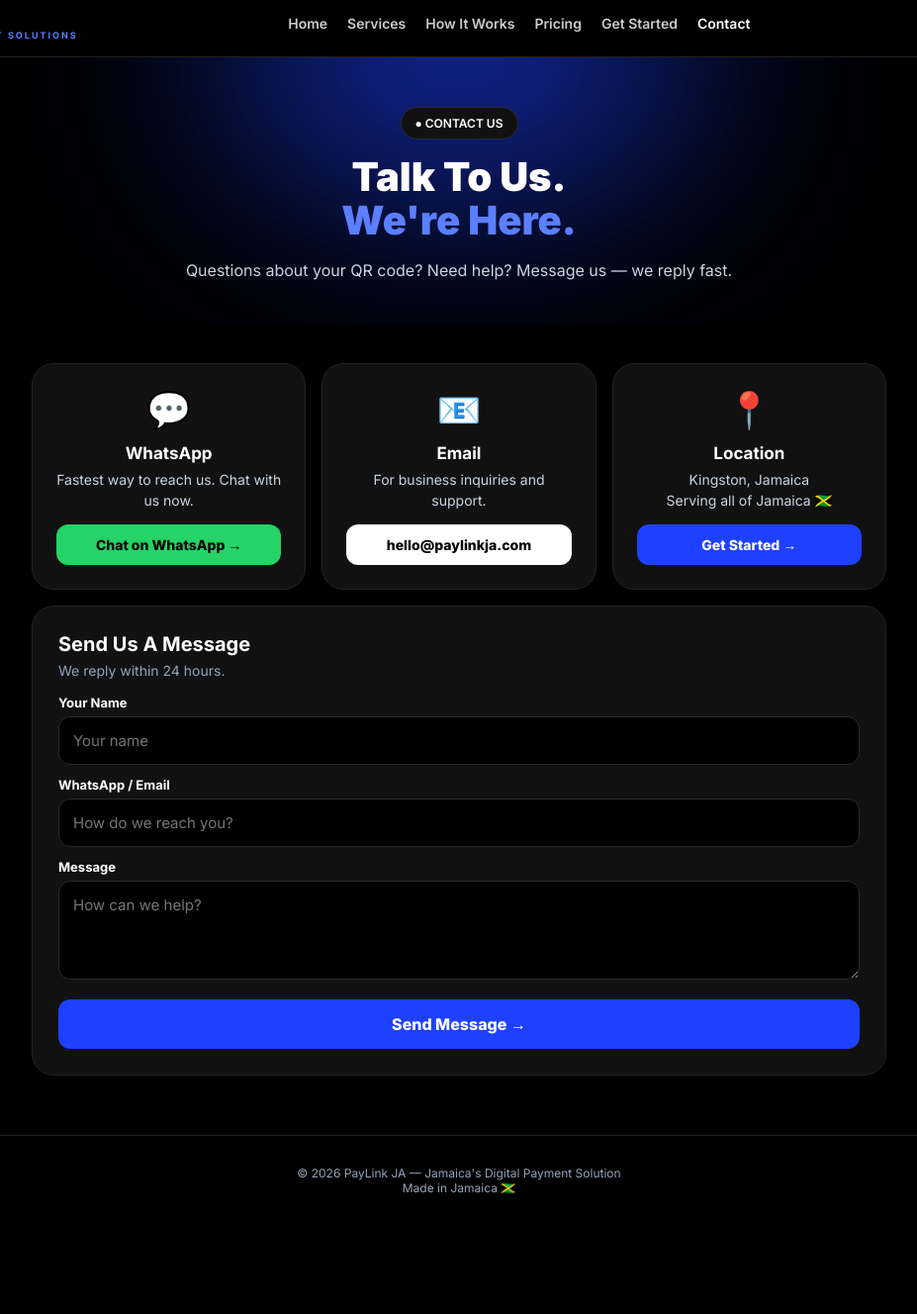
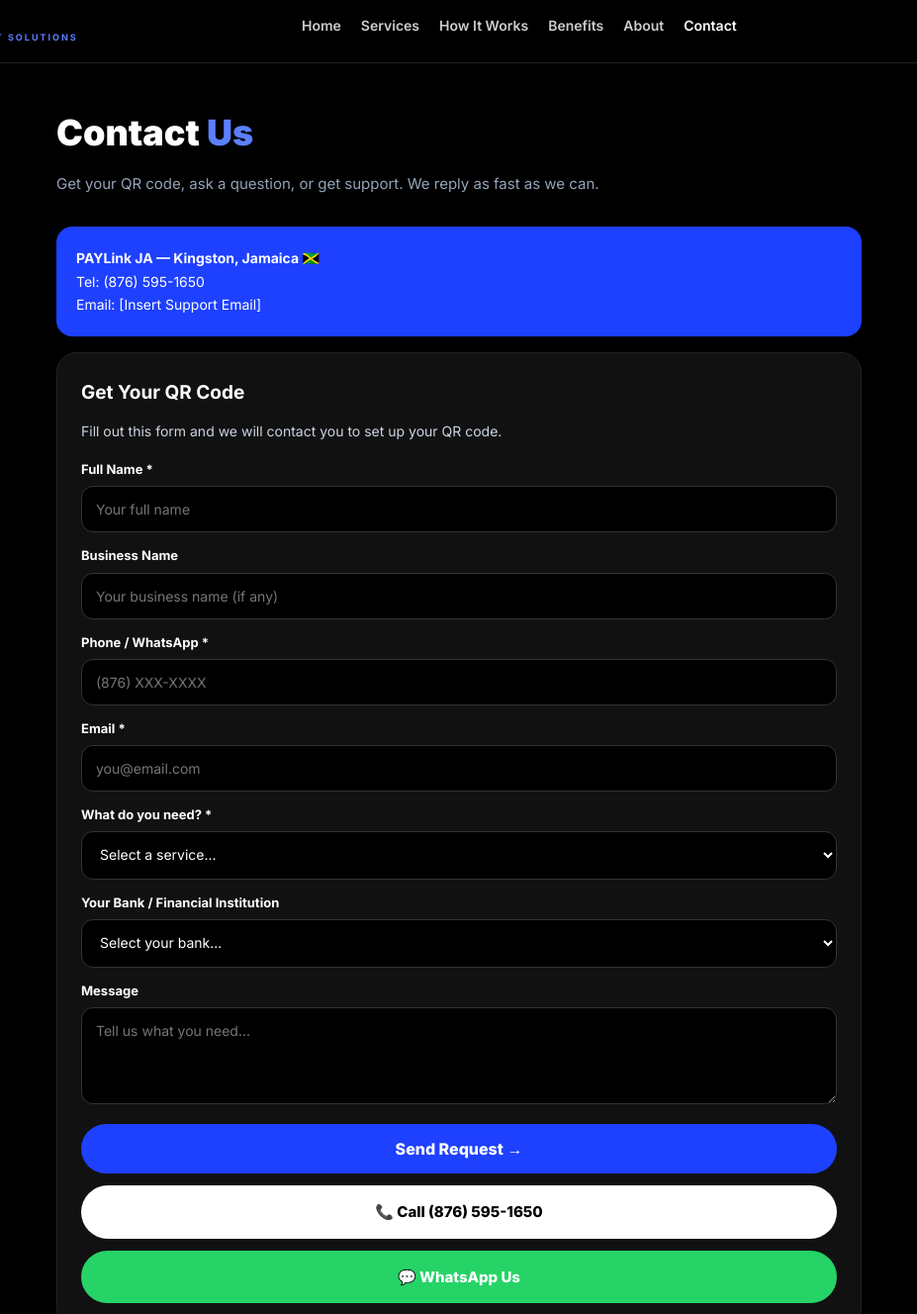
Before and after one commit to rory24699-debug/PAYLink-JA, a plain HTML site: page contact.html in a window 1280 px wide. Shown: the part 11-1339 px from the top of the page at 99% size, without its empty margins (176-1103 px from the left). Before the commit the page ends 1249 px from the top, so only its background shows below. Drawn offline with Linux system fonts and the light colour scheme.

Commit message:
Update contact page title and layout

```diff
--- a/contact.html
+++ b/contact.html
@@ -3,11 +3,11 @@
 <head>
 <meta charset="UTF-8" />
 <meta name="viewport" content="width=device-width, initial-scale=1.0" />
-<title>Contact | PayLink JA</title>
+<title>Contact Us | PAYLink JA</title>
 <link href="https://fonts.googleapis.com/css2?family=Inter:wght@400;600;700;800;900&display=swap" rel="stylesheet">
 <style>
 * { margin:0; padding:0; box-sizing:border-box; font-family:'Inter',sans-serif; }
-body { background:#000; color:#fff; }
+body { background:#000; color:#fff; line-height:1.7; }
 .navbar { background:#000; padding:14px 18px; display:flex; align-items:center; justify-content:space-between; position:sticky; top:0; z-index:100; border-bottom:1px solid #222; }
 .logo { display:flex; align-items:center; gap:10px; text-decoration:none; }
 .logo-box { width:40px; height:40px; background:#1E40FF; border-radius:12px; display:flex; align-items:center; justify-content:center; font-size:20px; font-weight:900; color:#fff; }
@@ -18,42 +18,33 @@ body { background:#000; color:#fff; }
 .nav-links a.active { color:#fff; }
 .btn-nav { background:#1E40FF; color:#fff; padding:10px 18px; border-radius:999px; font-weight:800; font-size:14px; text-decoration:none; }
 .menu-btn { display:none; background:none; border:1px solid #333; color:#fff; font-size:22px; padding:4px 12px; border-radius:8px; }
-.hero { position:relative; padding:50px 18px 40px; overflow:hidden; background:#000; text-align:center; }
-.glow-top { position:absolute; top:-140px; left:50%; transform:translateX(-50%); width:500px; height:280px; background:#1E40FF; filter:blur(110px); opacity:0.65; border-radius:50%; pointer-events:none; }
-.hero-inner { position:relative; max-width:800px; margin:0 auto; }
-.hero h1 { font-size:40px; font-weight:900; line-height:1.1; }
-.hero h1 em { color:#5B7FFF; font-style:normal; }
-.hero p { color:#CBD5E1; margin:16px 0 0; font-size:16px; line-height:1.6; }
-.pill { display:inline-block; background:#111; border:1px solid #2A2A2A; padding:8px 14px; border-radius:999px; font-size:12px; font-weight:600; margin-bottom:16px; }
-.section { padding:40px 18px 60px; max-width:900px; margin:0 auto; }
-.grid { display:grid; grid-template-columns:1fr 1fr 1fr; gap:16px; }
-.card { background:#111; border:1px solid #222; border-radius:22px; padding:24px; text-align:center; }
-.card-icon { font-size:36px; margin-bottom:12px; }
-.card h3 { font-size:17px; margin-bottom:6px; }
-.card p { font-size:14px; color:#CBD5E1; line-height:1.5; margin-bottom:14px; }
-.card a { display:block; background:#1E40FF; color:#fff; text-decoration:none; padding:12px; border-radius:12px; font-weight:800; font-size:14px; }
-.card a.green { background:#25D366; color:#000; }
-.card a.white { background:#fff; color:#000; }
-.form-card { background:#111; border:1px solid #222; border-radius:22px; padding:26px; margin-top:16px; }
-.form-card h3 { font-size:20px; margin-bottom:6px; }
-.form-card p { color:#94A3B8; font-size:14px; margin-bottom:16px; }
-label { display:block; font-size:13px; font-weight:700; margin:12px 0 6px; }
-input, textarea { width:100%; background:#000; border:1px solid #2A2A2A; color:#fff; padding:14px; border-radius:12px; font-size:15px; outline:none; }
-input:focus, textarea:focus { border-color:#1E40FF; }
-textarea { height:100px; resize:vertical; }
-.submit { width:100%; background:#1E40FF; color:#fff; border:none; padding:15px; border-radius:12px; font-weight:800; font-size:16px; margin-top:16px; cursor:pointer; }
-.footer { text-align:center; padding:30px 18px; color:#94A3B8; font-size:12px; border-top:1px solid #222; }
+.container { max-width:850px; margin:0 auto; padding:40px 18px 60px; }
+.container h1 { font-size:36px; font-weight:900; margin-bottom:8px; }
+.container h1 em { color:#5B7FFF; font-style:normal; }
+.subtitle { color:#94A3B8; font-size:15px; margin-bottom:30px; }
+.card { background:#111; border:1px solid #222; border-radius:20px; padding:24px; margin-bottom:16px; }
+.card h2 { font-size:19px; margin-bottom:10px; color:#fff; }
+.card p { font-size:14px; color:#CBD5E1; }
+.card b { color:#fff; }
+.notice { background:#1E40FF; border-radius:16px; padding:20px; margin-bottom:16px; font-size:14px; }
+input, select, textarea { width:100%; padding:14px; background:#000; border:1px solid #333; border-radius:12px; color:#fff; font-size:14px; margin-bottom:12px; outline:none; }
+input:focus, select:focus, textarea:focus { border-color:#1E40FF; }
+label { font-size:13px; font-weight:700; color:#fff; display:block; margin-bottom:6px; }
+.btn-send { background:#1E40FF; color:#fff; border:none; padding:15px; width:100%; border-radius:999px; font-weight:800; font-size:16px; cursor:pointer; }
+.btn-call { display:block; text-align:center; background:#fff; color:#000; padding:14px; border-radius:999px; font-weight:800; font-size:15px; text-decoration:none; margin-top:12px; }
+.btn-whatsapp { display:block; text-align:center; background:#25D366; color:#fff; padding:14px; border-radius:999px; font-weight:800; font-size:15px; text-decoration:none; margin-top:12px; }
+a { color:#5B7FFF; }
 @media(max-width:768px){
   .nav-links, .btn-nav { display:none; }
   .nav-links.show { display:flex; flex-direction:column; position:absolute; top:68px; left:0; right:0; background:#000; padding:20px; border-bottom:1px solid #222; }
   .nav-links.show a { padding:12px 0; border-bottom:1px solid #111; font-size:16px; color:#fff; }
   .menu-btn { display:block; }
-  .hero h1 { font-size:32px; }
-  .grid { grid-template-columns:1fr; }
+  .container h1 { font-size:28px; }
 }
 </style>
 </head>
 <body>
+
 <header class="navbar">
   <a href="index.html" class="logo">
     <div class="logo-box">◧</div>
@@ -63,59 +54,88 @@ textarea { height:100px; resize:vertical; }
     <a href="index.html">Home</a>
     <a href="services.html">Services</a>
     <a href="how-it-works.html">How It Works</a>
-    <a href="pricing.html">Pricing</a>
-    <a href="get-started.html">Get Started</a>
+    <a href="benefits.html">Benefits</a>
+    <a href="about.html">About</a>
     <a href="contact.html" class="active">Contact</a>
   </nav>
-  <a href="get-started.html" class="btn-nav">Get Started</a>
+  <a href="contact.html" class="btn-nav">Get Started</a>
   <button class="menu-btn" onclick="toggleMenu()">☰</button>
 </header>
-<section class="hero">
-  <div class="glow-top"></div>
-  <div class="hero-inner">
-    <span class="pill">● CONTACT US</span>
-    <h1>Talk To Us.<br><em>We're Here.</em></h1>
-    <p>Questions about your QR code? Need help? Message us — we reply fast.</p>
+
+<div class="container">
+  <h1>Contact <em>Us</em></h1>
+  <p class="subtitle">Get your QR code, ask a question, or get support. We reply as fast as we can.</p>
+
+  <div class="notice">
+    <b>PAYLink JA — Kingston, Jamaica 🇯🇲</b><br>
+    Tel: (876) 595-1650<br>
+    Email: [Insert Support Email]
   </div>
-</section>
-<section class="section">
-  <div class="grid">
-    <div class="card">
-      <div class="card-icon">💬</div>
-      <h3>WhatsApp</h3>
-      <p>Fastest way to reach us. Chat with us now.</p>
-      <a href="https://wa.me/18765551234?text=Hi%20PayLink%20JA!" class="green">Chat on WhatsApp →</a>
-    </div>
-    <div class="card">
-      <div class="card-icon">📧</div>
-      <h3>Email</h3>
-      <p>For business inquiries and support.</p>
-      <a href="mailto:hello@paylinkja.com" class="white">hello@paylinkja.com</a>
-    </div>
-    <div class="card">
-      <div class="card-icon">📍</div>
-      <h3>Location</h3>
-      <p>Kingston, Jamaica<br>Serving all of Jamaica 🇯🇲</p>
-      <a href="get-started.html">Get Started →</a>
-    </div>
+
+  <div class="card">
+    <h2>Get Your QR Code</h2>
+    <p>Fill out this form and we will contact you to set up your QR code.</p>
+    <form action="mailto:[Insert Support Email]" method="post" enctype="text/plain" style="margin-top:16px;">
+      <label>Full Name *</label>
+      <input type="text" name="name" placeholder="Your full name" required>
+      <label>Business Name</label>
+      <input type="text" name="business" placeholder="Your business name (if any)">
+      <label>Phone / WhatsApp *</label>
+      <input type="tel" name="phone" placeholder="(876) XXX-XXXX" required>
+      <label>Email *</label>
+      <input type="email" name="email" placeholder="you@email.com" required>
+      <label>What do you need? *</label>
+      <select name="service" required>
+        <option value="">Select a service...</option>
+        <option>Business Payments - QR for my business</option>
+        <option>Event Solutions - QR ticketing / event payments</option>
+        <option>Food & Beverage - QR for food / drinks</option>
+        <option>Individual Solutions - Personal QR</option>
+        <option>Support / Question about my QR</option>
+      </select>
+      <label>Your Bank / Financial Institution</label>
+      <select name="bank">
+        <option value="">Select your bank...</option>
+        <option>NCB - National Commercial Bank</option>
+        <option>Scotiabank Jamaica</option>
+        <option>JN Bank</option>
+        <option>JMMB Bank</option>
+        <option>FirstCaribbean / CIBC</option>
+        <option>Sagicor Bank</option>
+        <option>Credit Union / Building Society</option>
+        <option>Other</option>
+      </select>
+      <label>Message</label>
+      <textarea name="message" rows="4" placeholder="Tell us what you need..."></textarea>
+      <button type="submit" class="btn-send">Send Request →</button>
+    </form>
+    <a href="tel:+18765951650" class="btn-call">📞 Call (876) 595-1650</a>
+    <a href="https://wa.me/18765951650?text=Hi%20PAYLink%20JA!%20I%20want%20my%20QR%20code." class="btn-whatsapp">💬 WhatsApp Us</a>
   </div>
-  <div class="form-card">
-    <h3>Send Us A Message</h3>
-    <p>We reply within 24 hours.</p>
-    <form action="https://formspree.io/f/mzzgqkya" method="POST">
-      <label>Your Name</label>
-      <input type="text" name="name" placeholder="Your name" required>
-      <label>WhatsApp / Email</label>
-      <input type="text" name="contact" placeholder="How do we reach you?" required>
-      <label>Message</label>
-      <textarea name="message" placeholder="How can we help?" required></textarea>
-      <button type="submit" class="submit">Send Message →</button>
-    </form>
+
+  <div class="card">
+    <h2>Other Ways To Reach Us</h2>
+    <p><b>Phone:</b> (876) 595-1650</p>
+    <p><b>Location:</b> Kingston, Jamaica</p>
+    <p><b>Email:</b> [Insert Support Email]</p>
+    <p style="margin-top:10px;"><b>PAYLink JA</b><br>Kingston, Jamaica<br>🇯🇲 Made in Jamaica</p>
   </div>
-</section>
-<div class="footer">© 2026 PayLink JA — Jamaica's Digital Payment Solution<br>Made in Jamaica 🇯🇲</div>
+</div>
+
+<footer style="background:#000000; color:#FFFFFF; padding:25px 18px; text-align:center; font-family:Arial, sans-serif; font-size:13px; border-top:1px solid #222;">
+  <p style="margin:0 0 8px 0;">© 2026 PAYLink JA. Kingston, Jamaica. All Rights Reserved.</p>
+  <p style="margin:0 0 8px 0;">Jamaica's Digital Payment Solution<br>Made in Jamaica 🇯🇲</p>
+  <p style="margin:0;">
+    <a href="terms-conditions.html" style="color:#2563EB; text-decoration:none;">Terms &amp; Conditions</a> |
+    <a href="privacy.html" style="color:#2563EB; text-decoration:none;">Privacy Policy</a> |
+    <a href="disclaimer.html" style="color:#2563EB; text-decoration:none;">Disclaimer</a> |
+    <a href="contact.html" style="color:#2563EB; text-decoration:none;">Contact</a>
+  </p>
+</footer>
+
 <script>
 function toggleMenu(){ document.getElementById('navLinks').classList.toggle('show'); }
 </script>
+
 </body>
 </html>
```
